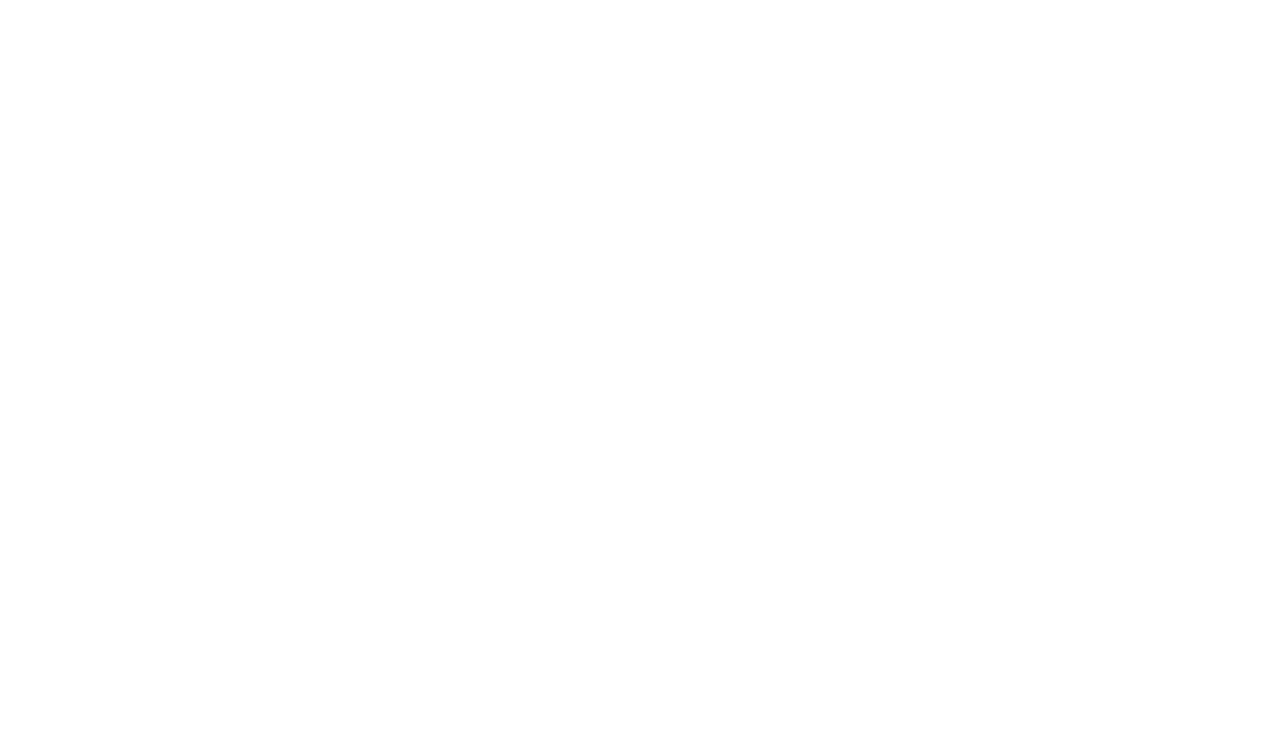
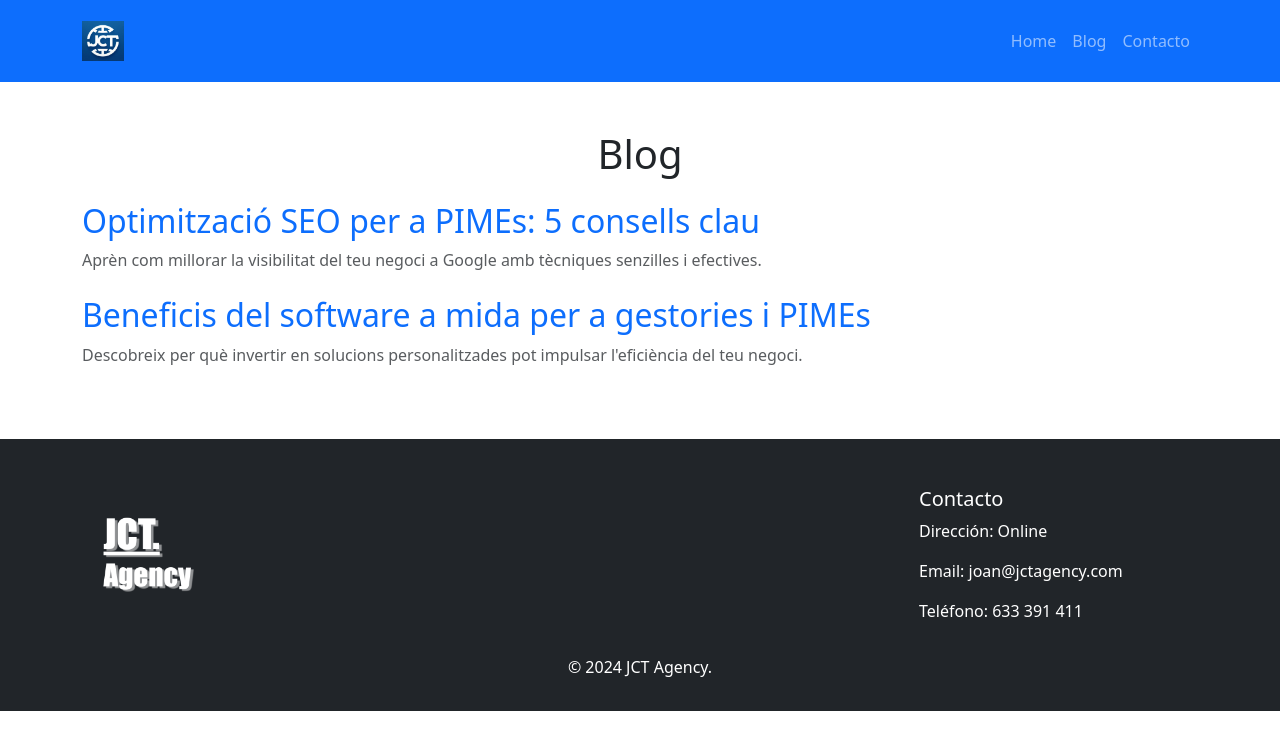
Before and after one commit to joanchorto1/web-jct-agency, a React (Create React App) app: page /blog in a window 1280 px wide. Before the commit this address had no page. Shown: the top 750 px of the page. Built offline with nearby package versions, Linux system fonts and the light colour scheme.

Commit message:
Add blog section with SEO articles

```diff
--- a/src/App.js
+++ b/src/App.js
@@ -1,7 +1,10 @@
 import './App.css';
-import {BrowserRouter, Route, Routes} from "react-router-dom";
+import { BrowserRouter, Route, Routes } from "react-router-dom";
 import Home from "./components/components/home";
 import Contact from "./components/components/contact";
+import Blog from "./components/components/blog";
+import SeoArticle from "./components/components/blog/seo";
+import SoftwareArticle from "./components/components/blog/software";
 
 function App() {
   return (
@@ -9,6 +12,9 @@
         <Routes>
           <Route path='/' element={<Home/>}/>
           <Route path='/contacto' element={<Contact/>}/>
+          <Route path='/blog' element={<Blog/>}/>
+          <Route path='/blog/optimitzacio-seo' element={<SeoArticle/>}/>
+          <Route path='/blog/software-a-mida-beneficis' element={<SoftwareArticle/>}/>
         </Routes>
       </BrowserRouter>
   );
--- /dev/null
+++ b/src/components/components/blog.js
@@ -0,0 +1,41 @@
+import React from 'react';
+import { Link } from 'react-router-dom';
+import { Helmet } from 'react-helmet';
+import Layout from '../layouts/layout';
+
+const Blog = () => (
+  <Layout>
+    <Helmet>
+      <title>Blog de JCT Agency | Recursos per a PIMEs i gestories</title>
+      <meta
+        name="description"
+        content="Articles sobre SEO, desenvolupament i màrqueting digital per ajudar la teva empresa a créixer."
+      />
+    </Helmet>
+    <section className="container py-5">
+      <h1 className="mb-4 text-center">Blog</h1>
+      <article className="mb-4">
+        <h2>
+          <Link to="/blog/optimitzacio-seo" className="text-decoration-none">
+            Optimització SEO per a PIMEs: 5 consells clau
+          </Link>
+        </h2>
+        <p className="text-muted">
+          Aprèn com millorar la visibilitat del teu negoci a Google amb tècniques senzilles i efectives.
+        </p>
+      </article>
+      <article className="mb-4">
+        <h2>
+          <Link to="/blog/software-a-mida-beneficis" className="text-decoration-none">
+            Beneficis del software a mida per a gestories i PIMEs
+          </Link>
+        </h2>
+        <p className="text-muted">
+          Descobreix per què invertir en solucions personalitzades pot impulsar l'eficiència del teu negoci.
+        </p>
+      </article>
+    </section>
+  </Layout>
+);
+
+export default Blog;
--- /dev/null
+++ b/src/components/components/blog/seo.js
@@ -0,0 +1,51 @@
+import React from 'react';
+import { Helmet } from 'react-helmet';
+import Layout from '../../layouts/layout';
+
+const SeoArticle = () => (
+  <Layout>
+    <Helmet>
+      <title>Optimització SEO per a PIMEs: 5 consells clau | JCT Agency</title>
+      <meta
+        name="description"
+        content="Guia pràctica de SEO per a petites empreses: millora el posicionament orgànic a Google amb passos simples."
+      />
+    </Helmet>
+    <article className="container py-5">
+      <h1 className="mb-4">Optimització SEO per a PIMEs: 5 consells clau</h1>
+      <p>
+        Posicionar la teva empresa als cercadors és essencial per atraure nous clients.
+        A continuació, et presentem cinc consells pràctics per començar a treballar el teu SEO:
+      </p>
+      <h2 className="mt-4">1. Investigació de paraules clau</h2>
+      <p>
+        Identifica els termes que els teus clients potencials busquen. Utilitza eines com
+        Google Keyword Planner per descobrir oportunitats amb poc volum de competència.
+      </p>
+      <h2 className="mt-4">2. Contingut de qualitat</h2>
+      <p>
+        Redacta articles que resolguin dubtes reals i utilitza les paraules clau de manera natural.
+        El contingut valuós augmenta el temps de permanència i redueix la taxa de rebot.
+      </p>
+      <h2 className="mt-4">3. Optimització tècnica</h2>
+      <p>
+        Assegura't que la teva web carregui ràpidament i sigui responsive. Una bona experiència d'usuari
+        és clau perquè Google valori positivament el teu lloc.
+      </p>
+      <h2 className="mt-4">4. Enllaços interns i externs</h2>
+      <p>
+        Crea una xarxa d'enllaços entre les teves pàgines i busca col·laboracions per obtenir backlinks
+        de qualitat. Això incrementa l'autoritat del teu domini.
+      </p>
+      <h2 className="mt-4">5. Seguiment i anàlisi</h2>
+      <p>
+        Monitoritza els resultats amb Google Analytics i Search Console. Ajusta la teva estratègia segons les dades.
+      </p>
+      <p className="mt-4">
+        Implementant aquests passos, la teva PIME millorarà la visibilitat en línia i atraurà clients potencials.
+      </p>
+    </article>
+  </Layout>
+);
+
+export default SeoArticle;
--- /dev/null
+++ b/src/components/components/blog/software.js
@@ -0,0 +1,43 @@
+import React from 'react';
+import { Helmet } from 'react-helmet';
+import Layout from '../../layouts/layout';
+
+const SoftwareArticle = () => (
+  <Layout>
+    <Helmet>
+      <title>Beneficis del software a mida per a gestories i PIMEs | JCT Agency</title>
+      <meta
+        name="description"
+        content="Descobreix com el software personalitzat pot millorar l'eficiència i la competitivitat del teu negoci."
+      />
+    </Helmet>
+    <article className="container py-5">
+      <h1 className="mb-4">Beneficis del software a mida per a gestories i PIMEs</h1>
+      <p>
+        Les solucions genèriques sovint no cobreixen les necessitats específiques d'una empresa. El software a mida
+        permet adaptar les funcionalitats exactes al teu flux de treball.
+      </p>
+      <h2 className="mt-4">Eficiència operativa</h2>
+      <p>
+        Automatitzar tasques repetitives redueix errors i allibera temps per a activitats de més valor.
+      </p>
+      <h2 className="mt-4">Escalabilitat</h2>
+      <p>
+        A mesura que el teu negoci creix, el software es pot ampliar sense haver de començar de zero.
+      </p>
+      <h2 className="mt-4">Integració amb altres eines</h2>
+      <p>
+        Un desenvolupament personalitzat permet connectar sistemes ja existents, evitant duplicacions de dades.
+      </p>
+      <h2 className="mt-4">Avantatge competitiu</h2>
+      <p>
+        Oferir una experiència diferenciadora als teus clients et posiciona per davant de la competència.
+      </p>
+      <p className="mt-4">
+        En invertir en tecnologia a mida, gestories i PIMEs poden optimitzar processos i preparar-se per a un creixement sostenible.
+      </p>
+    </article>
+  </Layout>
+);
+
+export default SoftwareArticle;
--- a/src/components/components/header.js
+++ b/src/components/components/header.js
@@ -12,6 +12,7 @@
       <Navbar.Collapse id="main-navbar">
         <Nav className="ms-auto">
           <Nav.Link href="/">Home</Nav.Link>
+          <Nav.Link href="/blog">Blog</Nav.Link>
           <Nav.Link href="/contacto">Contacto</Nav.Link>
         </Nav>
       </Navbar.Collapse>
```
